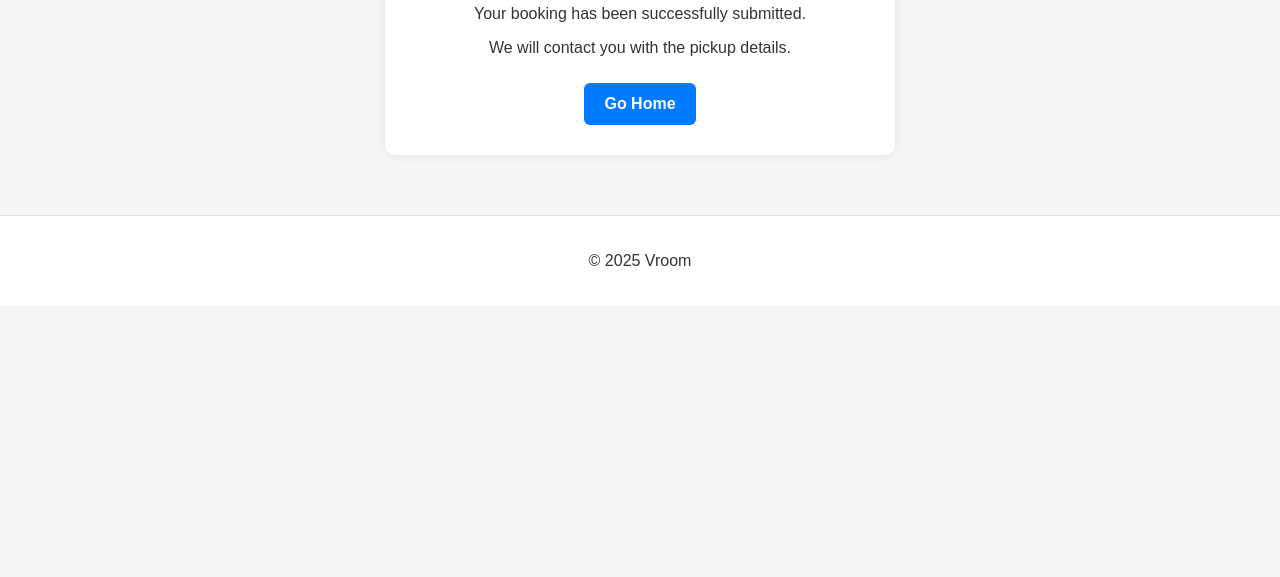
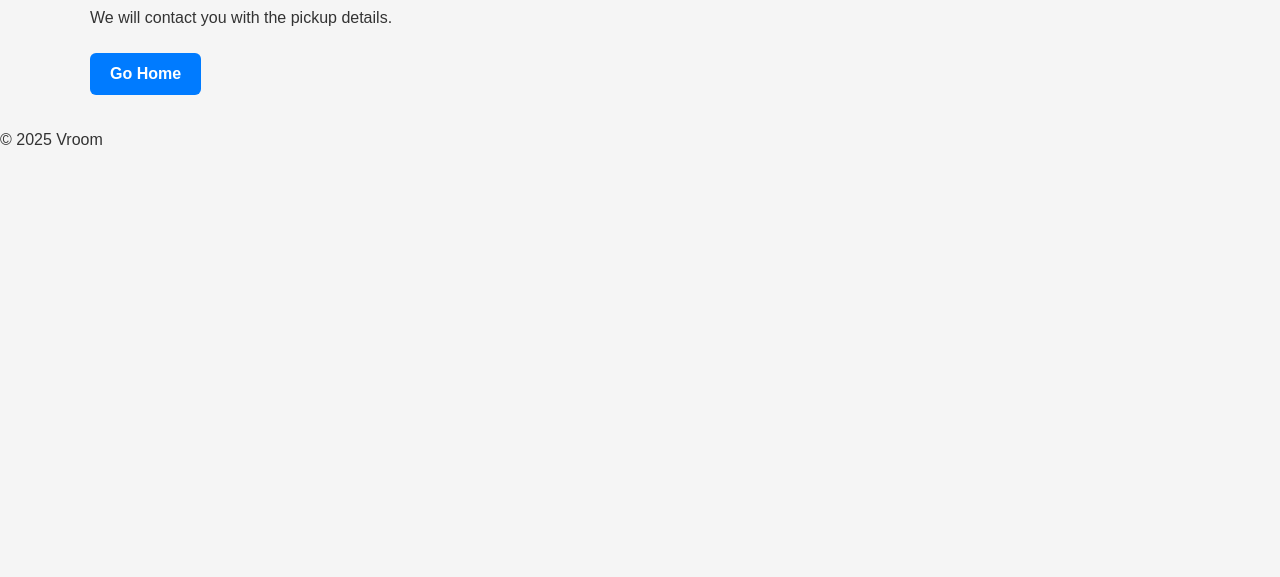
Before and after one commit to sonaliisamal/vroom, a plain HTML site: page confirmation.html in a window 1280 px wide. Shown: the part 223-800 px from the top of the page. Drawn offline with Linux system fonts and the light colour scheme.

Commit message:
Update UI

```diff
--- a/assets/css/style.css
+++ b/assets/css/style.css
@@ -118,23 +118,3 @@ body {
   border: 1px solid #ccc;
   border-radius: 6px;
 }
-
-/* Confirmation */
-.confirm-box {
-  background: white;
-  padding: 30px;
-  max-width: 450px;
-  margin: auto;
-  border-radius: 10px;
-  text-align: center;
-  box-shadow: 0 0 10px rgba(0,0,0,0.1);
-}
-
-/* Footer */
-.footer {
-  margin-top: 40px;
-  padding: 20px;
-  text-align: center;
-  background: white;
-  border-top: 1px solid #ddd;
-}
```
